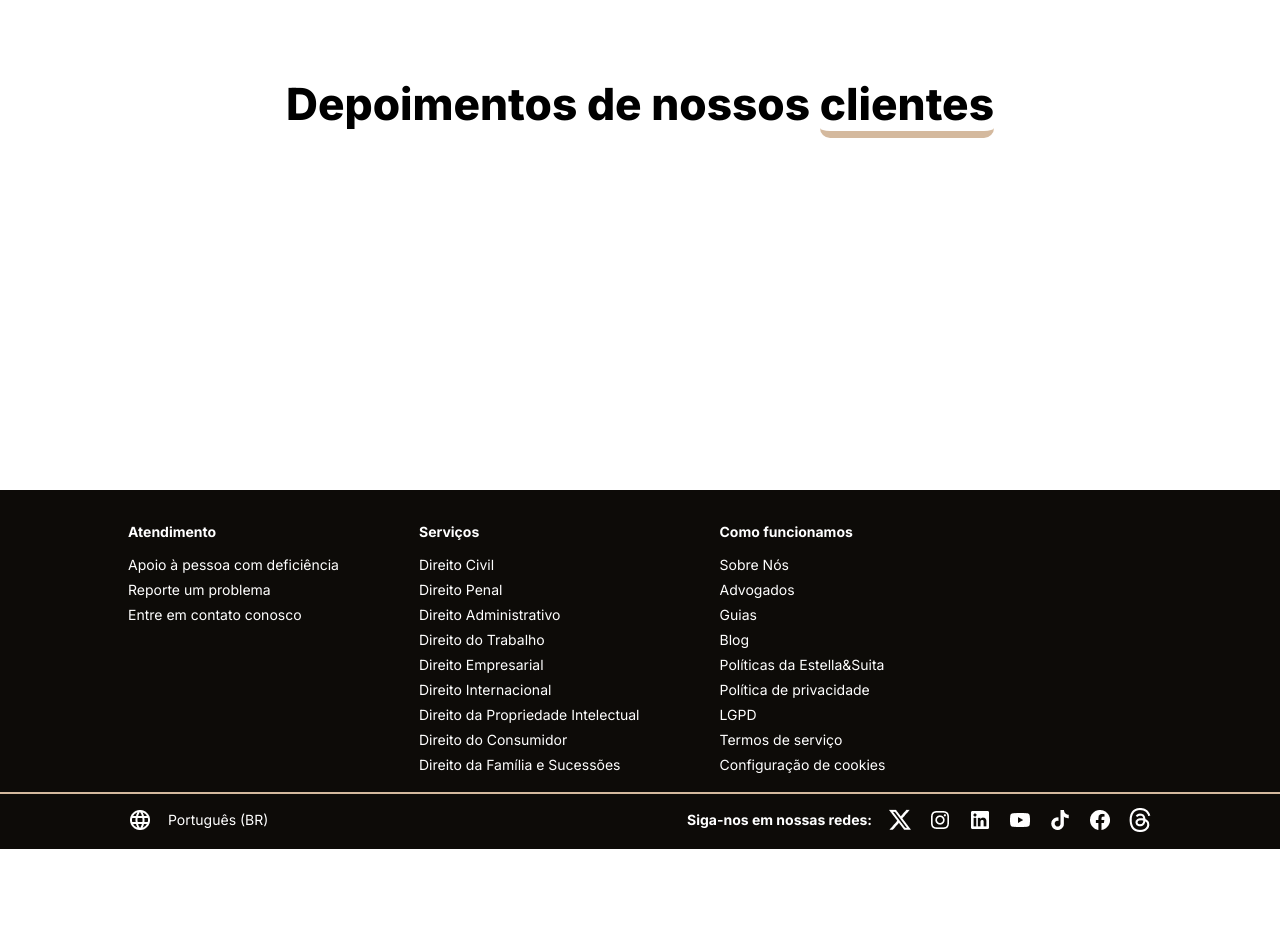
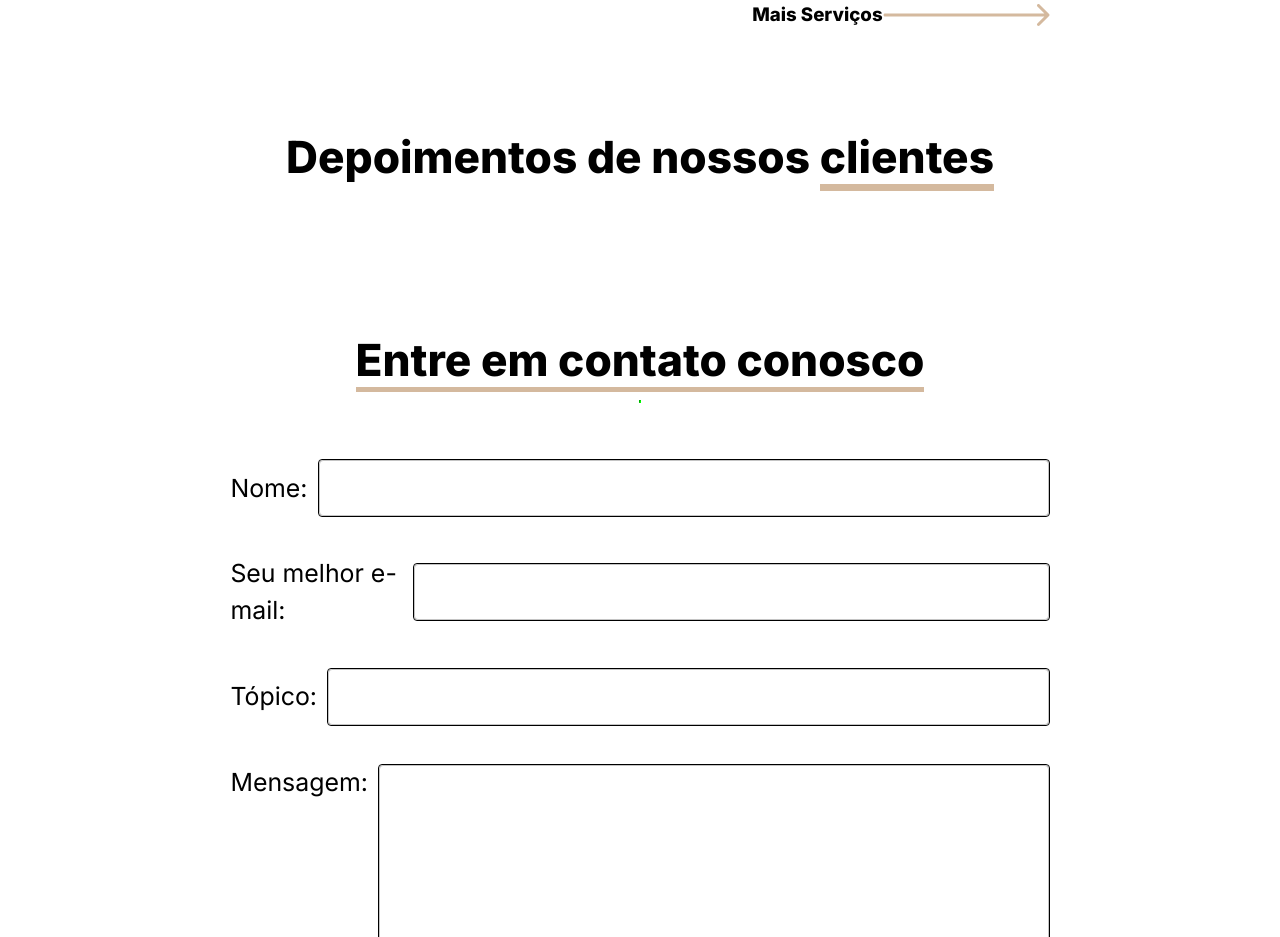
Before and after one commit to marianapmonteiro/estrellaESuita, a React (Create React App) app: page / in a window 1280 px wide. Shown: the part 2600-3537 px from the top of the page. Before the commit the page ends 3449 px from the top, so only its background shows below. Built offline with nearby package versions, Linux system fonts and the light colour scheme.

Commit message:
Terminando ajustes responsivos Home

```diff
--- a/public/index.html
+++ b/public/index.html
@@ -37,7 +37,7 @@
       work correctly both with client-side routing and a non-root public URL.
       Learn how to configure a non-root public URL by running `npm run build`.
     -->
-		<title>React App</title>
+		<title>Estrella E Suita</title>
 	</head>
 	<body>
 		<noscript>You need to enable JavaScript to run this app.</noscript>
--- a/src/Theme.js
+++ b/src/Theme.js
@@ -1,27 +1,27 @@
-import { createTheme } from '@mui/material/styles';
+import { createTheme } from "@mui/material/styles";
 
 const theme = createTheme({
 	palette: {
 		primary: {
-            main: '#D4B99E',
+			main: "#D4B99E",
 		},
 		secondary: {
-            main: '#0D0B08',
+			main: "#0D0B08",
 		},
 	},
 	typography: {
-        fontFamily: 'Inter, sans-serif',
+		fontFamily: "Inter, sans-serif",
 		// fontFamily: 'Lora, serif'
 	},
 	breakpoints: {
 		values: {
 			xs: 0,
 			sm: 600,
-            md: 900,
+			md: 700,
 			lg: 1200,
 			xl: 1536,
 		},
-    }
+	},
 });
 
 export default theme;
--- a/src/components/Footer/index.js
+++ b/src/components/Footer/index.js
@@ -31,37 +31,27 @@ const Container = styled("div")({
 	justifyContent: "flex-start",
 	alignItems: "center",
 	gap: "32px",
+	backgroundColor: theme.palette.secondary.main,
 });
 
 const Categories = styled("div")({
-	width: "80%",
+	width: "100%",
+	paddingInline: "20%",
 	height: "auto",
 	display: "flex",
-	flexWrap: "wrap",
 	gap: "5em",
 	[theme.breakpoints.down("sm")]: {
 		gap: "1em",
-	},
-});
-
-const TopBorder = styled(Divider)({
-	width: "100%",
-	border: `1px solid ${theme.palette.primary.main}`,
-	position: "absolute",
-	bottom: "55px",
-	zIndex: 100,
-	[theme.breakpoints.down("sm")]: {
-		bottom: "175px",
+		flexWrap: "wrap",
 	},
 });
 
 const Bottom = styled("div")({
-	width: "80%",
+	width: "100%",
 	display: "flex",
 	flexDirection: "column",
-	// borderTop: `1px solid ${theme.palette.primary.main}`,
-	position: "absolute",
-	bottom: "17px",
+	paddingBottom: "17px",
+	borderTop: `1px solid ${theme.palette.primary.main}`,
 	[theme.breakpoints.down("sm")]: {
 		position: "relative",
 	},
@@ -73,6 +63,7 @@ const BottomContainer = styled("div")({
 	justifyContent: "space-between",
 	alignItems: "flex-start",
 	marginTop: "14.5px",
+	paddingInline: "20%",
 	[theme.breakpoints.down("sm")]: {
 		flexDirection: "column",
 		flexWrap: "wrap",
@@ -155,7 +146,6 @@ const index = () => {
 					<List title="Serviços" list={ServicosLi} />
 					<List title="Como funcionamos" list={FuncionamentoLi} />
 				</Categories>
-				<TopBorder />
 				<Bottom>
 					<BottomContainer>
 						<BottomItem>
--- /dev/null
+++ b/src/components/Global/GlobalStyles.js
@@ -0,0 +1,18 @@
+import React from "react";
+import { styled } from "@mui/system";
+import theme from "../../Theme";
+
+//Home
+const Title = styled("h2")({
+	fontSize: "44.2px",
+	fontStyle: "normal",
+	fontWeight: 800,
+	margin: 0,
+	marginTop: "49px",
+
+	[theme.breakpoints.down("sm")]: {
+		fontSize: "25px",
+	},
+});
+
+export default Title;
--- /dev/null
+++ b/src/components/Home/Contato/index.js
@@ -0,0 +1,185 @@
+import React, { useRef, useEffect, useState } from "react";
+import { styled } from "@mui/system";
+import theme from "../../../Theme";
+import { Divider, Typography, TextField, Button } from "@mui/material";
+import Title from "../../Global/GlobalStyles";
+
+const Root = styled("div")({
+	width: "100%",
+	display: "flex",
+	justifyContent: "center",
+	alignItems: "center",
+	marginTop: "52px",
+});
+
+const Container = styled("div")({
+	width: "80%",
+	display: "flex",
+	justifyContent: "center",
+	alignItems: "center",
+	flexDirection: "column",
+});
+
+const DividerStyled = styled("div")({
+	width: "80%", // Ajuste a largura conforme necessário
+	height: "4px", // Ajuste a altura conforme necessário
+	borderRadius: "20px",
+	background: "#D4B99E",
+	marginTop: "10px", // Ajuste a margem conforme necessário
+});
+
+const TitleContainer = styled("div")({
+	width: "100%",
+	height: "100%",
+	display: "flex",
+	flexDirection: "column",
+	alignItems: "center",
+	marginTop: "48px",
+});
+
+const FormContainer = styled("div")({
+	width: "80%",
+	height: "100%",
+	display: "flex",
+	flexDirection: "column",
+	alignItems: "center",
+	justifyContent: "center",
+	marginTop: "48px",
+	gap: "38px",
+});
+
+const FormDiv = styled("div")({
+	width: "100%",
+	height: "100%",
+	display: "flex",
+	alignItems: "center",
+	justifyContent: "flex-start",
+	gap: "10px",
+	[theme.breakpoints.down("sm")]: {
+		flexDirection: "column",
+		alignItems: "flex-start",
+	},
+
+	// marginTop: "55px",
+});
+
+const FormTitle = styled(Typography)({
+	fontSize: "24.88px",
+	[theme.breakpoints.down("sm")]: {
+		fontSize: "16px",
+	},
+
+	// marginTop: "55px",
+});
+
+const StyledButton = styled(Button)({
+	borderRadius: "10px",
+	background: theme.palette.primary.main,
+	width: "190px",
+	height: "60px",
+	flexShrink: 0,
+	textTransform: "none",
+	boxShadow: "none",
+	marginTop: "35px",
+	[theme.breakpoints.down("sm")]: {
+		height: "auto",
+	},
+});
+
+const ButtonDiv = styled("div")({
+	display: "flex",
+	width: "100%",
+	justifyContent: "flex-end",
+});
+
+const campos = ["Nome:", "Seu melhor e-mail:", "Tópico:"];
+
+const Index = () => {
+	return (
+		<Root>
+			<Container>
+				<TitleContainer>
+					<Title
+						style={{
+							height: `auto + 15px`,
+							borderBottom: `5px solid ${theme.palette.primary.main}`,
+						}}
+					>
+						Entre em contato conosco
+					</Title>
+					<hr
+						style={{
+							background: "lime",
+							color: "lime",
+							borderColor: "lime",
+							height: "3px",
+						}}
+					/>
+				</TitleContainer>
+				<FormContainer>
+					{campos.map((item) => {
+						return (
+							<FormDiv>
+								<FormTitle>{item}</FormTitle>
+								<TextField
+									id="outlined-basic"
+									label=""
+									variant="outlined"
+									fullWidth
+									sx={{
+										"& .MuiInputBase-root": {
+											border: "1px solid black",
+										},
+										"& .MuiOutlinedInput-root": {
+											"&.Mui-focused fieldset": {
+												border: "1px solid black",
+											},
+										},
+									}}
+								/>
+							</FormDiv>
+						);
+					})}
+					<FormDiv style={{ alignItems: "flex-start" }}>
+						<FormTitle>Mensagem:</FormTitle>
+						<TextField
+							id="outlined-basic"
+							label=""
+							variant="outlined"
+							fullWidth
+							multiline
+							rows={8}
+							sx={{
+								"& .MuiInputBase-root": {
+									border: "1px solid black",
+								},
+								"& .MuiOutlinedInput-root": {
+									"&.Mui-focused fieldset": {
+										border: "1px solid black",
+									},
+								},
+							}}
+						/>
+					</FormDiv>
+					<ButtonDiv>
+						<StyledButton variant="contained">
+							<Typography
+								sx={{
+									fontSize: "24.88px",
+									fontWeight: 700,
+									[theme.breakpoints.down("sm")]: {
+										fontSize: "16px",
+									},
+								}}
+							>
+								Enviar
+							</Typography>
+						</StyledButton>
+					</ButtonDiv>
+				</FormContainer>
+			</Container>
+		</Root>
+	);
+};
+
+export default Index;
--- a/src/components/Home/Depoimentos/index.js
+++ b/src/components/Home/Depoimentos/index.js
@@ -1,8 +1,8 @@
 import React from "react";
 import { styled } from "@mui/system";
-import { Typography, Divider } from "@mui/material";
+import { Divider } from "@mui/material";
 import theme from "../../../Theme";
-import TitleLine from "./TitleLine.svg";
+import Title from "../../Global/GlobalStyles";
 
 const Root = styled("div")({
 	width: "100%",
@@ -25,14 +25,6 @@ const Container = styled("div")({
 	// },
 });
 
-const Title = styled("h2")({
-	fontSize: "44.2px",
-	fontStyle: "normal",
-	fontWeight: 800,
-	margin: 0,
-	marginTop: "49px",
-});
-
 const DividerStyled = styled(Divider)({
 	width: "10%",
 	height: "7px",
@@ -51,9 +43,7 @@ const index = () => {
 					Depoimentos de nossos{" "}
 					<span
 						style={{
-							borderBottom: "7px solid #D4B99E",
-							borderBottomLeftRadius: "10px",
-							borderBottomRightRadius: "10px",
+							borderBottom: `7px solid ${theme.palette.primary.main} `,
 						}}
 					>
 						clientes
--- a/src/components/Home/QuemSomos/index.js
+++ b/src/components/Home/QuemSomos/index.js
@@ -32,9 +32,32 @@ const FirstGrid = styled(Grid)({
 	},
 });
 
+const SecondGrid = styled(Grid)({
+	[theme.breakpoints.between("md", "lg")]: {
+		display: "flex",
+		justifyContent: "center",
+		alignItems: "center",
+	},
+});
+
+const StyledImg = styled("img")({
+	width: "auto",
+	height: "auto",
+
+	[theme.breakpoints.between("md", "lg")]: {
+		width: "250px",
+		height: "250px",
+	},
+
+	[theme.breakpoints.down("md")]: {
+		width: "150px",
+		height: "150px",
+	},
+});
+
 const TextContainer = styled("div")({
-	width: "606px",
-	[theme.breakpoints.down("md")]: {
+	width: "auto",
+	[theme.breakpoints.down("sm")]: {
 		width: "100%",
 		display: "flex",
 		flexDirection: "column",
@@ -42,7 +65,6 @@ const TextContainer = styled("div")({
 	[theme.breakpoints.between("md", "lg")]: {
 		width: "90%",
 	},
-
 	// [theme.breakpoints.up('xl')]: {
 	//     width: "65%",
 	// },
@@ -68,7 +90,7 @@ const Paragraph = styled("p")({
 	fontSize: "33.16px",
 	fontWeight: 300,
 	[theme.breakpoints.between("md", "lg")]: {
-		fontSize: "14px",
+		fontSize: "16px",
 	},
 	[theme.breakpoints.down("md")]: {
 		fontSize: "14px",
@@ -84,9 +106,15 @@ const StyledBtn = styled(Button)({
 	textTransform: "none",
 	width: "148px",
 	height: "53px",
-	// [theme.breakpoints.down('md')]: {
-	//     width: "100%"
-	// },
+	[theme.breakpoints.between("md", "lg")]: {
+		fontSize: "14px",
+	},
+	[theme.breakpoints.down("sm")]: {
+		width: "148px",
+		height: "auto",
+		fontSize: "12px",
+		marginTop: "10%",
+	},
 });
 const QuemSomos = () => {
 	return (
@@ -94,16 +122,16 @@ const QuemSomos = () => {
 			<Grid
 				container
 				gap="4em"
-				style={{
+				sx={{
 					display: "flex",
 					justifyContent: "center",
 					alignItems: "center",
 				}}
 			>
 				<FirstGrid item xs={12} md={4}>
-					<img src={Logo} alt="Logo" />
+					<StyledImg src={Logo} alt="Logo" />
 				</FirstGrid>
-				<Grid item xs={12} md={6}>
+				<SecondGrid item xs={12} md={6}>
 					<TextContainer>
 						<Title>Quem é ESTRELLA & SUITA?</Title>
 						<Paragraph>
@@ -116,7 +144,7 @@ const QuemSomos = () => {
 						</Paragraph>
 						<StyledBtn variant="contained">Saiba Mais</StyledBtn>
 					</TextContainer>
-				</Grid>
+				</SecondGrid>
 			</Grid>
 		</Root>
 	);
--- a/src/components/Home/Servicos/index.js
+++ b/src/components/Home/Servicos/index.js
@@ -4,6 +4,7 @@ import { Divider, Typography } from "@mui/material";
 import theme from "../../../Theme";
 import Imagem from "../../../data/cardImg.jpg";
 import CardItem from "./Card";
+import Title from "../../Global/GlobalStyles";
 
 const Root = styled("div")({
 	width: "100%",
@@ -29,13 +30,9 @@ const TitleContainer = styled("div")({
 	flexDirection: "column",
 	alignItems: "center",
 	marginTop: "48px",
-});
-
-const Title = styled("h2")({
-	fontSize: "44.2px",
-	fontStyle: "normal",
-	fontWeight: 800,
-	margin: 0,
+	[theme.breakpoints.down("sm")]: {
+		alignItems: "flex-start",
+	},
 });
 
 const DividerStyled = styled(Divider)({
--- a/src/components/Home/Slider/index.js
+++ b/src/components/Home/Slider/index.js
@@ -80,6 +80,9 @@ const CarouselBtns = styled(Typography)({
 	paddingBottom: "30px",
 	left: "50%",
 	transform: "translateX(-50%)",
+	[theme.breakpoints.down("sm")]: {
+		display: "none",
+	},
 });
 
 const Imagens = ["", Img1, Img2, Img3, Img4, Img3];
--- a/src/pages/Home.js
+++ b/src/pages/Home.js
@@ -3,6 +3,7 @@ import Slider from "../components/Home/Slider";
 import QuemSomos from "../components/Home/QuemSomos";
 import Servicos from "../components/Home/Servicos";
 import Depoimentos from "../components/Home/Depoimentos";
+import Contato from "../components/Home/Contato";
 
 const Home = () => {
 	return (
@@ -20,6 +21,9 @@ const Home = () => {
 			<section>
 				<Depoimentos />
 			</section>
+			<section>
+				<Contato />
+			</section>
 		</>
 	);
 };
```
Also changed, not shown: src/App.js (+5 -9 lines). Lines whose indentation alone changed are shown as unchanged.
